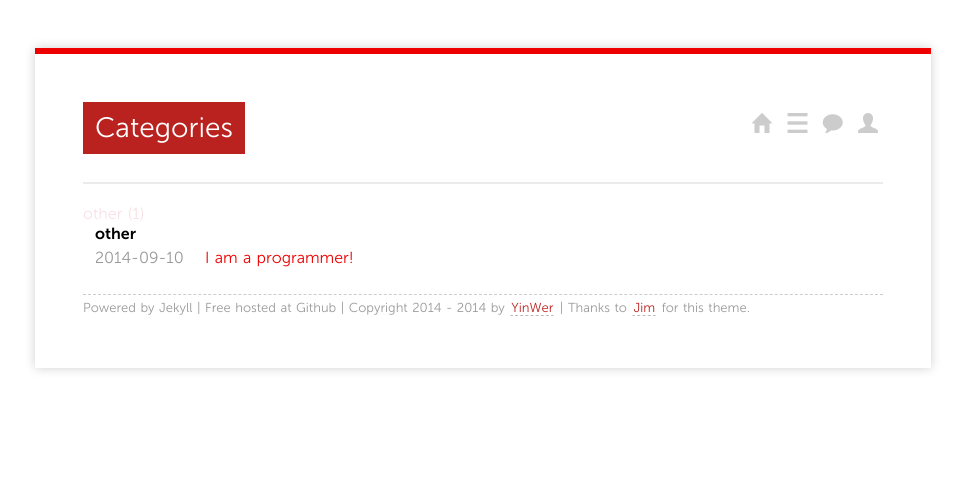
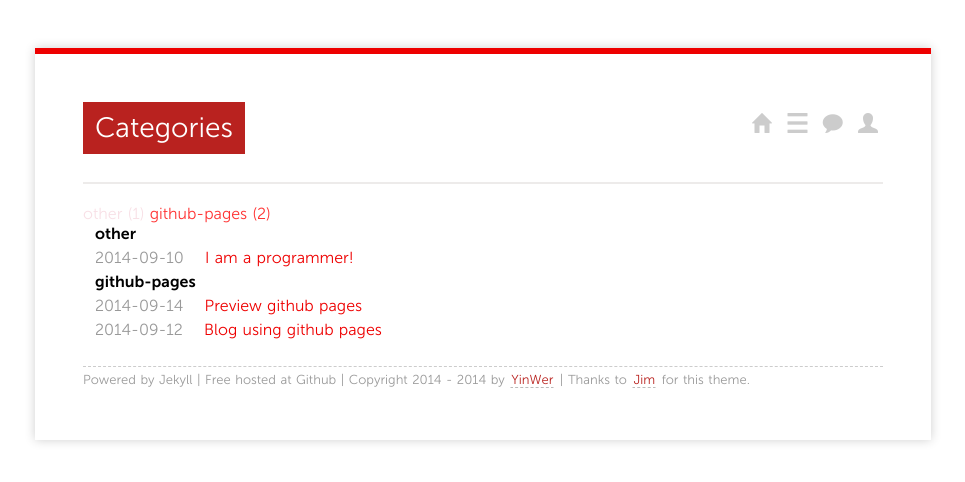
Before and after one commit to yinwer81/yinwer81.github.com, a Jekyll site: the page built from categories/index.md, in a window 1280 px wide. Shown: the top 482 px of the page, without its empty margins (157-1122 px from the left). Built offline with Jekyll 4.4.1, drawn with Linux system fonts in a browser that asks for light colours; nearby versions of some CDN libraries; Markdown is read by kramdown in place of the engine named in the settings.

Commit message:
refresh contents

```diff
--- a/_posts/2014/2014-09-12-blog-using-github-pages.md
+++ b/_posts/2014/2014-09-12-blog-using-github-pages.md
@@ -1,6 +1,7 @@
 ---
 layout: post
 title: "Blog using github pages"
+categories: github-pages
 ---
 #### Windows7环境, 经测试实践无错记录。
 <br />
--- a/_posts/2014/2014-09-14-preview-github-pages.md
+++ b/_posts/2014/2014-09-14-preview-github-pages.md
@@ -1,6 +1,7 @@
 ---
 layout: post
 title: "Preview github pages"
+categories: github-pages
 ---
 #### Windows7环境, 经测试实践无错记录。
 <br />
@@ -28,7 +29,7 @@ title: "Preview github pages"
 
 Windows7使用[git-credential-winstore](/downloads/git-credential-winstore.exe)记住密码, 需注意以下几点:
 
-* 使用https方式Clone github的Repository
+* 使用https方式clone github的repository
 * 将git-credential-winstore.exe放在与git.exe相同位置
 * 第一次提交时会弹出Git Credentials Windows安全对话框, 输入帐号和密码
 * 使用登录https://github.com的帐号和密码, 而不是SSH Key
```
